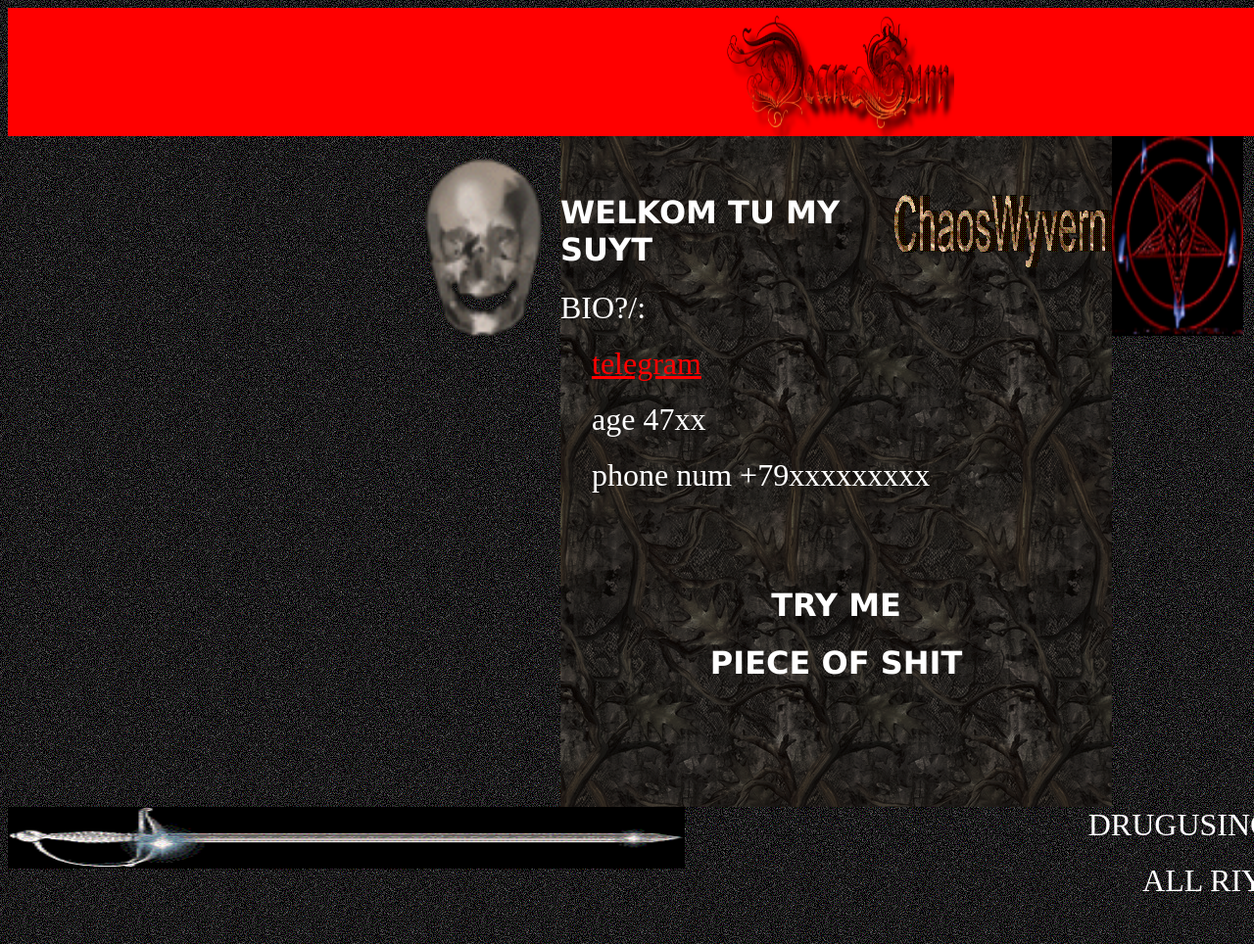
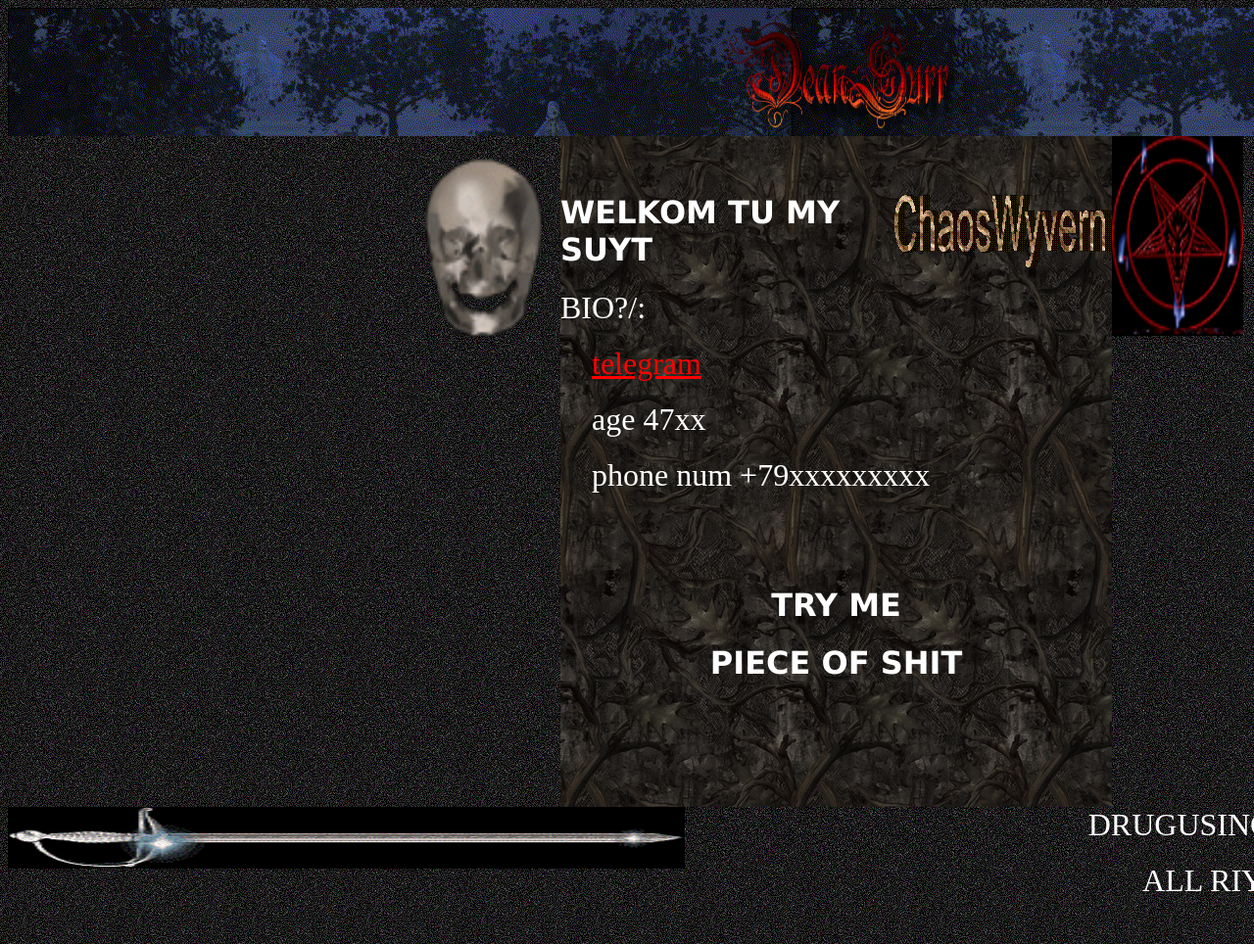
Before and after one commit to Kirper/WYVERN.github.io, a plain HTML site: page index.htm in a window 1280 px wide. Shown: the top 964 px of the page at 98% size. Drawn offline with Linux system fonts and the light colour scheme.

Commit message:
Update index.htm

```diff
--- a/index.htm
+++ b/index.htm
@@ -24,7 +24,7 @@ o\:*         { behavior: url(#default#VML) }
 	<table border="0" cellpadding="0" cellspacing="0" width="1695" height="828">
 		<!-- MSTableType="layout" -->
 		<tr>
-			<td valign="top" bgcolor="#FF0000" background="RoE_1.0_CD-Heroes3-DATA-HEROES3_SND-E2D-smk-EVIL2D.gif" colspan="3" height="127">
+			<td valign="top" bgcolor="#FF0000" background="RoE_1.0_CD-Heroes3-DATA-HEROES3_SND-E2D-smk-EVIL2D.png" colspan="3" height="127">
 			<!-- MSCellType="ContentHead" -->
 			<p align="center">
 			<img border="0" src="cooltext473753361306597.png" width="236" height="131"></td>
```
